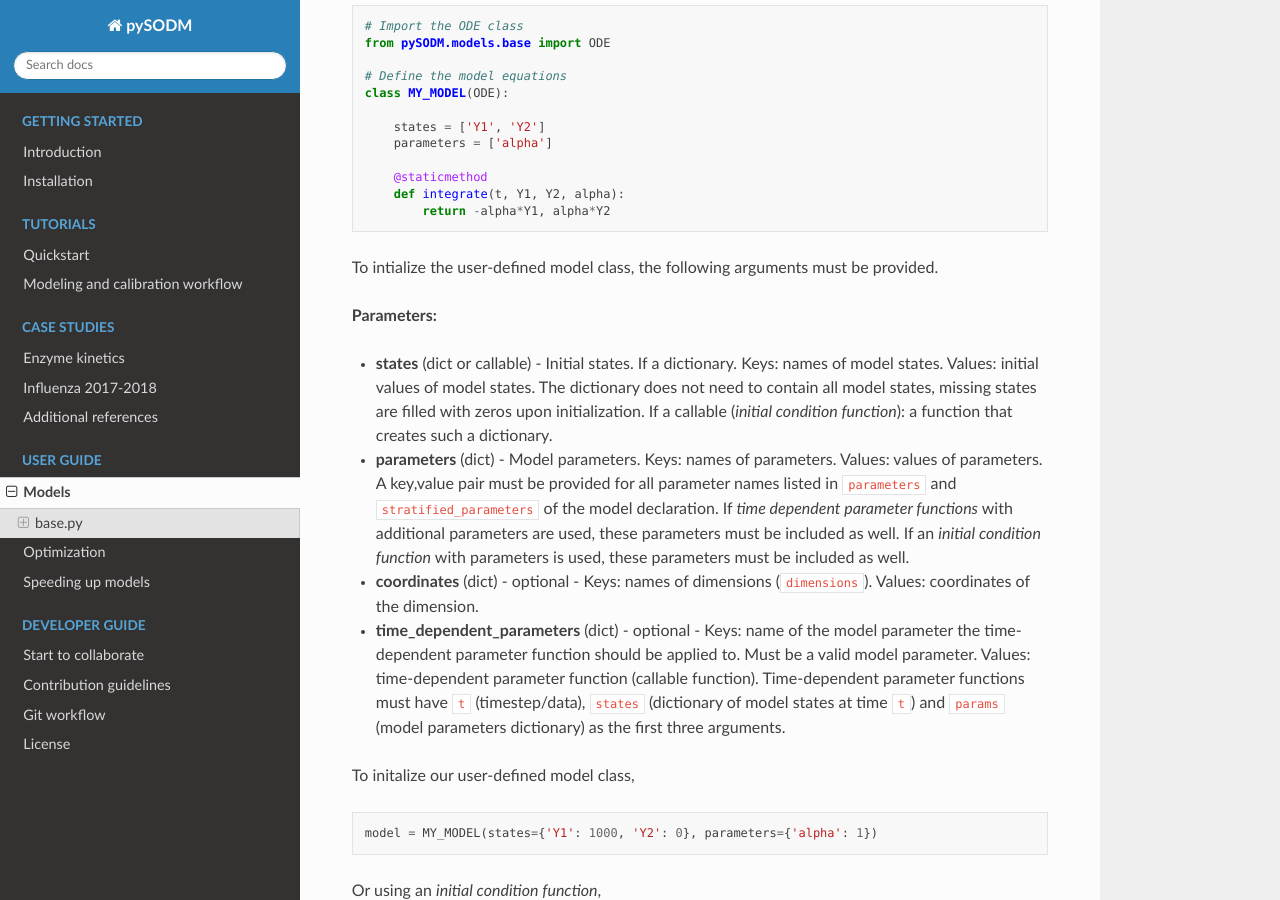
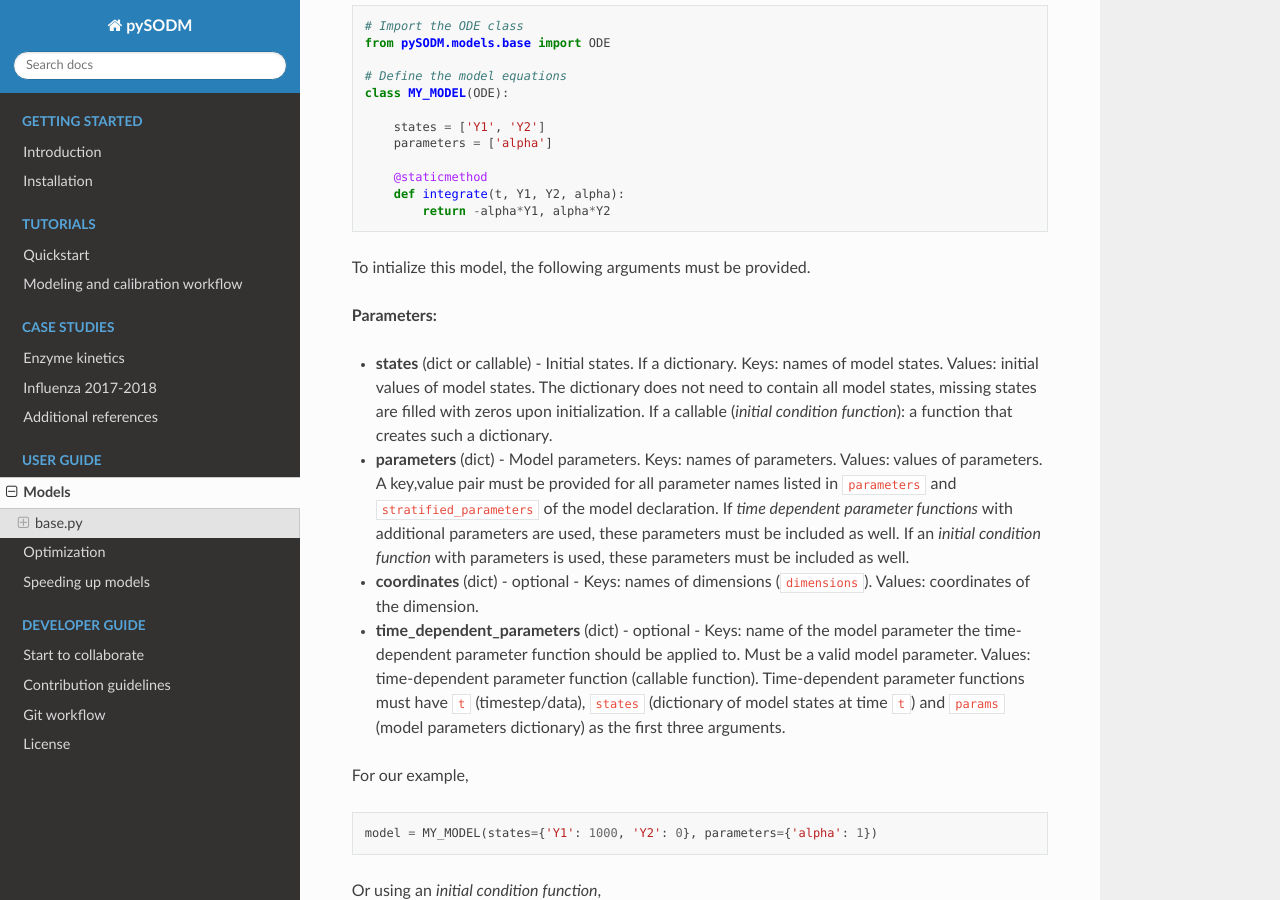
Before and after one commit to twallema/pySODM, a Sphinx documentation site: the page built from docs/models.md, in a window 1280 px wide and 900 px high, scrolled down 1283 px. Built offline with Sphinx 7.4.7 and the Read the Docs theme 2.0.0, drawn with Linux system fonts in a browser that asks for light colours; some of the changed text lies outside the part shown.

Commit message:
update the model documentation

````diff
--- a/docs/models.md
+++ b/docs/models.md
@@ -44,7 +44,7 @@
         return -alpha*Y1, alpha*Y2
 ```
 
-To intialize the user-defined model class, the following arguments must be provided.
+To intialize this model, the following arguments must be provided.
 
 **Parameters:**
 
@@ -56,7 +56,7 @@
 
 * **time_dependent_parameters** (dict) - optional - Keys: name of the model parameter the time-dependent parameter function should be applied to. Must be a valid model parameter. Values: time-dependent parameter function (callable function). Time-dependent parameter functions must have `t` (timestep/data), `states` (dictionary of model states at time `t`) and `params` (model parameters dictionary) as the first three arguments.
 
-To initalize our user-defined model class,
+For our example,
 
 ```python
 model = MY_MODEL(states={'Y1': 1000, 'Y2': 0}, parameters={'alpha': 1})
@@ -167,6 +167,12 @@
 
 * **time_dependent_parameters** (dict) - optional - Keys: name of the model parameter the time-dependent parameter function should be applied to. Must be a valid model parameter. Values: time-dependent parameter function (callable function). Time-dependent parameter functions must have `t` (timestep/data), `states` (dictionary of model states at time `t`) and `params` (model parameters dictionary) as the first three arguments.
 
+For our example,
+
+```python
+model = MY_MODEL(states={'Y1': 1000, 'Y2': 0}, parameters={'alpha': 1})
+```
+
 Or using an *initial condition function*,
 
 ```python
@@ -176,7 +182,6 @@
 model = MY_MODEL(states=initial_condition_function, parameters={'alpha': 1, 'Y1_0': 1000})
 ```
 The parameters of the initial condition function become a part of the model's parameters and can therefore be optimised.
-
 
 **Methods:**
 
````
Also changed, not shown: other parts of docs/models.md (+1 -1 lines).
